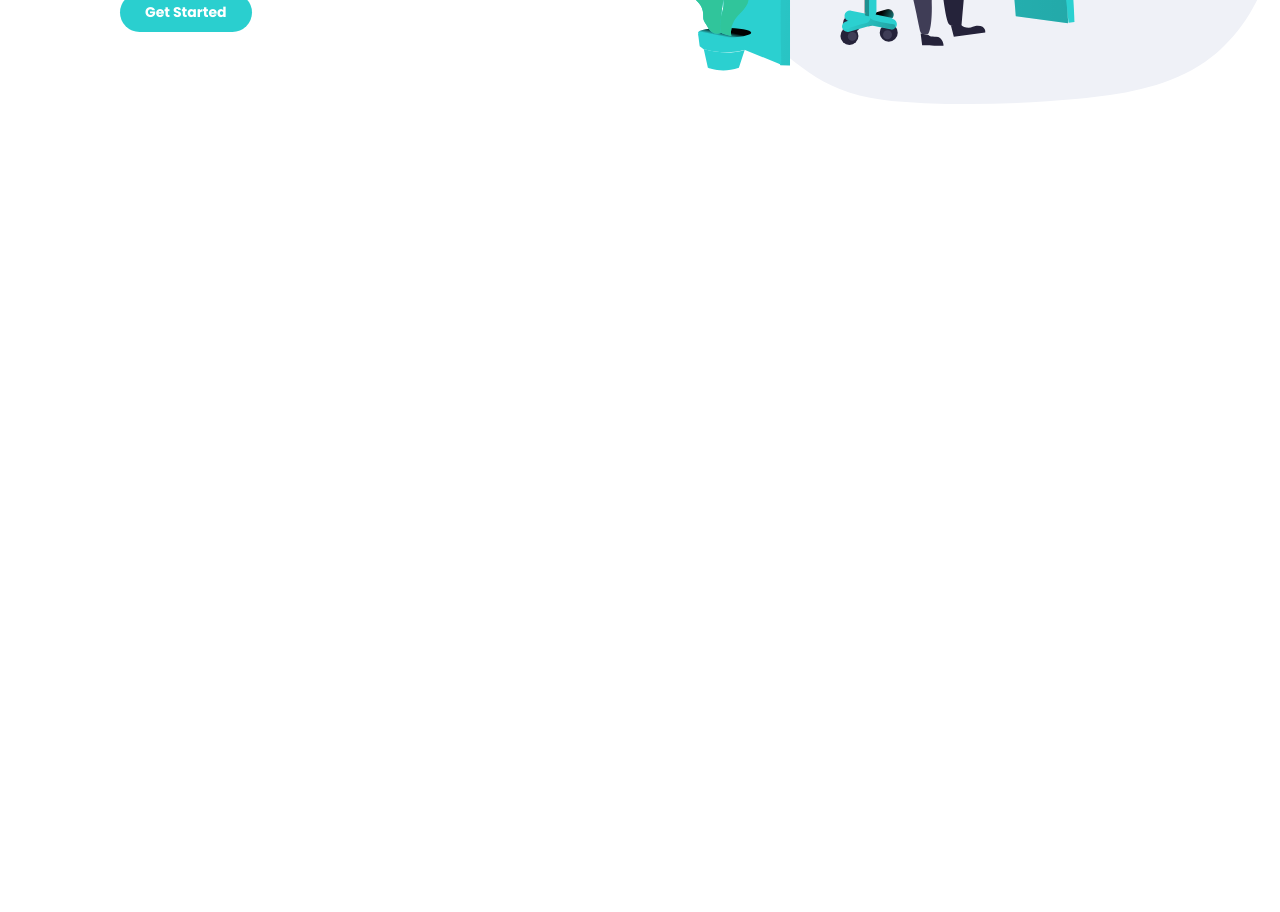
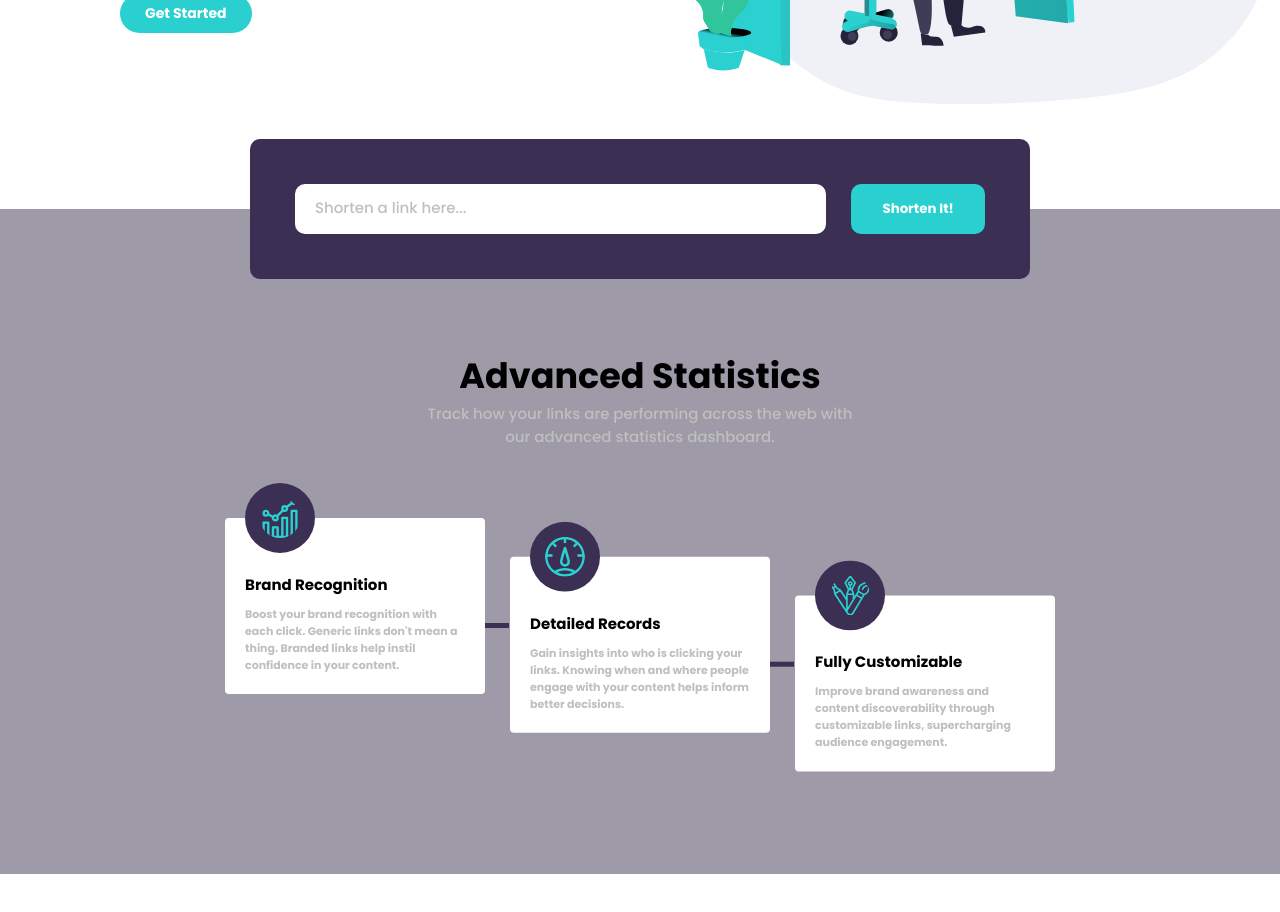
Before and after one commit to SwastikSonkusare/URL-shortening-API-landing-page, a React (Create React App) app: page / in a window 1280 px wide. Shown: the part 460-1372 px from the top of the page. Before the commit the page ends 800 px from the top, so only its background shows below. Built offline with nearby package versions, Linux system fonts and the light colour scheme.

Commit message:
added: card

```diff
--- a/src/App.js
+++ b/src/App.js
@@ -2,6 +2,7 @@ import React from 'react'
 
 import Navbar from './components/Navbar/Navbar'
 import Header from './components/Header/Header'
+import MainSection from './components/MainSection/MainSection'
 
 
 
@@ -10,6 +11,7 @@ const App = () => {
         <>
           <Navbar />
           <Header />
+          <MainSection />
         </>
     )
 }
--- /dev/null
+++ b/src/components/Card/Card.js
@@ -0,0 +1,46 @@
+import React from "react";
+
+import './Card.scss';
+
+import BrandRecognitionLogo from "../../assests/images/icon-brand-recognition.svg";
+import DetailedRecordsLogo from "../../assests/images/icon-detailed-records.svg";
+import FullyCustomizableLogo from "../../assests/images/icon-fully-customizable.svg";
+
+const Card = () => {
+  let cardData = [
+    {
+      image: BrandRecognitionLogo,
+      title: "Brand Recognition",
+      paragraph:
+        "Boost your brand recognition with each click. Generic links don't mean a thing. Branded links help instil confidence in your content.",
+    },
+    {
+      image: DetailedRecordsLogo,
+      title: "Detailed Records",
+      paragraph:
+        "Gain insights into who is clicking your links. Knowing when and where people engage with your content helps inform better decisions.",
+    },
+    {
+      image: FullyCustomizableLogo,
+      title: "Fully Customizable",
+      paragraph:
+        "Improve brand awareness and content discoverability through customizable links, supercharging audience engagement.",
+    },
+  ];
+
+  return (
+    <div className="card">
+      {cardData.map((card) => (
+        <div className="card__container">
+          <img src={card.image} alt={card.image} className="card__logo"></img>
+
+          <h4 className="card__title">{card.title}</h4>
+
+          <p className="card__paragraph">{card.paragraph}</p>
+        </div>
+      ))}
+    </div>
+  );
+};
+
+export default Card;
--- /dev/null
+++ b/src/components/Card/Card.scss
@@ -0,0 +1,57 @@
+.card {
+    margin-top: 7rem;
+    display: flex;
+    justify-content: center;
+    grid-gap: 2.5rem;
+
+    &__container {
+        max-width: 26rem;
+        position: relative;
+        background-color: #fff;
+        padding: 5.5rem 2rem 2rem 2rem;
+        border-radius: 4px;
+
+        &:nth-of-type(2) {
+            transform: translateY(22%);
+        }
+
+        &:nth-of-type(3) {
+            transform: translateY(44%);
+        }
+
+        &:not(:last-child)::after {
+            content: "";
+            display: block;
+            position: absolute;
+            top: 60%;
+            right: -24px;
+            width: 24px;
+            height: 5px;
+            background-color:  hsl(257, 27%, 26%);
+        }
+    }
+
+    &__logo {
+        position: absolute;
+        top: 0%;
+        left: 20px;
+        width: 7rem;
+        height: 7rem;
+        border-radius: 50px;
+        background-color: hsl(257, 27%, 26%);
+        padding: 1.5rem;
+        transform: translateY(-50%);
+    }
+
+    &__title {
+        font-size: 1.5rem;
+        font-weight: 700;
+        margin-bottom: 1rem;
+    }
+
+    &__paragraph {
+        color: hsl(0, 0%, 75%);
+        font-weight: 700;
+        font-size: 1.1rem;
+    }
+}
--- /dev/null
+++ b/src/components/MainSection/MainSection.js
@@ -0,0 +1,31 @@
+import React from "react";
+
+import Card from "../Card/Card";
+
+import "./MainSection.scss";
+
+const MainSection = () => {
+  return (
+    <main className="main__container">
+      <div className="main__modal">
+        <input
+          type="text"
+          placeholder="Shorten a link here..."
+          className="main__input"
+        ></input>
+        <button className="main__button">Shorten It!</button>
+      </div>
+
+      <h3 className="main__header">Advanced Statistics</h3>
+
+      <p className="main__paragraph">
+        Track how your links are performing across the web with our advanced
+        statistics dashboard.
+      </p>
+
+      <Card />
+    </main>
+  );
+};
+
+export default MainSection;
--- /dev/null
+++ b/src/components/MainSection/MainSection.scss
@@ -0,0 +1,62 @@
+.main {
+
+    &__container {
+        background-color: hsl(257, 7%, 63%);
+        margin: 10rem 0;
+        padding: 0 10rem 18rem 10rem;
+    }
+
+    &__modal {
+        display: flex;
+        grid-gap: 2.5rem;
+        margin: 0 auto;
+        max-width: 78rem;
+        padding: 4.5rem;
+        background-color: hsl(257, 27%, 26%);
+        border: none;
+        border-radius: 10px;
+        transform: translateY(-50%);
+    }
+
+    &__input {
+        flex-basis: 77%;
+        padding: 1.5rem 2rem;
+        border: none;
+        border-radius: 10px;
+
+        &::placeholder {
+            color: hsl(0, 0%, 75%);
+            font-size: 1.5rem;
+            font-weight: 500;
+        }
+
+        &:focus {
+            outline: none;
+        }
+    }
+
+    &__button {
+        padding: 0 2rem;
+        flex-grow: 1;
+        border: none;
+        border-radius: 10px;
+        background-color:  hsl(180, 66%, 49%);
+        font-weight: 700;
+        color: #fff;
+    }
+
+    &__header {
+        text-align: center;
+        font-weight: 700;
+        font-size: 3.5rem;
+    }
+
+    &__paragraph {
+        max-width: 45ch;
+        margin: 0 auto;
+        text-align: center;
+        color: hsl(0, 0%, 75%);
+        font-size: 1.5rem;
+        font-weight: 500;
+    }
+}
--- a/src/components/Navbar/Navbar.scss
+++ b/src/components/Navbar/Navbar.scss
@@ -6,6 +6,7 @@
 
     &__logo {
         display: flex;
+        align-items: center;
         grid-gap: 4rem;
     }
 
--- a/src/index.scss
+++ b/src/index.scss
@@ -6,6 +6,7 @@
     margin: 0;
     padding: 0;
     box-sizing: inherit;
+    font-family: 'Poppins', sans-serif;
 }
 
 
```
